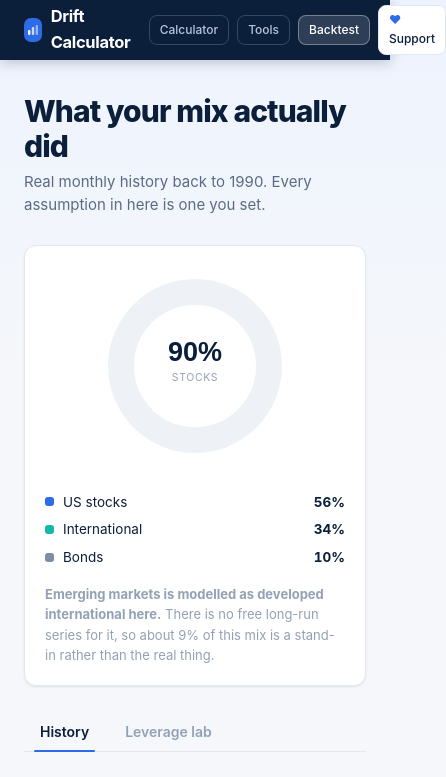
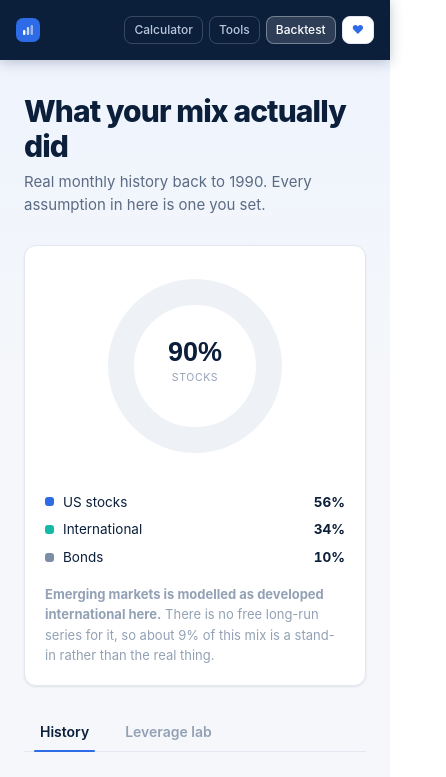
Before and after one commit to driftcalc/driftcalc, a plain HTML site: page backtest.html in a window 390 px wide. Shown: the top 777 px of the page, 446 px wide, since content can reach past the window. Drawn offline with Linux system fonts and the light colour scheme.

Commit message:
Stop the backtest page scrolling sideways on a phone
Calculator, Tools, Backtest and Support did not fit the header on any phone,
so the whole page scrolled 57px sideways at 390 wide. Support now shrinks to
the heart, the spacing tightens, and below 430px the logo keeps its mark and
drops the name, the same as the home page. If the bar still does not fit, it
scrolls on its own rather than the page.

Co-Authored-By: Claude Opus 5.5 <noreply@anthropic.com>
Claude-Session: https://claude.ai/code/session_01MTKiEjiEC96ChFtUrVeZaL

```diff
--- a/backtest.html
+++ b/backtest.html
@@ -46,7 +46,21 @@ header{background:var(--navy);position:sticky;top:0;z-index:50;box-shadow:0 1px
 .hbar{display:flex;align-items:center;justify-content:space-between;height:60px;gap:12px}
 .logo{font-weight:700;font-size:16.5px;letter-spacing:-.02em;display:flex;align-items:center;gap:9px;color:#fff;font-family:var(--disp);text-decoration:none}
 .logo-mark{width:24px;height:24px;border-radius:7px;background:var(--accent);display:flex;align-items:center;justify-content:center}
-.hbtns{display:flex;align-items:center;gap:8px}
+.hbtns{display:flex;align-items:center;gap:8px;min-width:0}
+/* Four buttons did not fit a phone, so the whole page scrolled sideways. Same
+   answer as the home page: Support shrinks to the heart, the spacing tightens,
+   and on the narrowest phones the logo keeps its mark and drops the name. If
+   it still does not fit, the bar scrolls on its own rather than the page. */
+@media(max-width:599.98px){
+  header .wrap{padding:0 16px}
+  .hbtns{gap:6px;overflow-x:auto;scrollbar-width:none}
+  .hbtns::-webkit-scrollbar{display:none}
+  .hbtns .btn{flex:none}
+  .hbtns .btn.tiny{padding:4px 9px}
+  .h-sup-txt{display:none}
+  .logo{white-space:nowrap}
+}
+@media(max-width:429.98px){.logo{font-size:0;gap:0}}
 .btn{font-family:inherit;font-size:13px;font-weight:500;border:1px solid var(--border);background:var(--card);color:var(--ink);border-radius:8px;padding:7px 13px;cursor:pointer;transition:all .15s;text-decoration:none;display:inline-block}
 .btn.tiny{font-size:12px;padding:5px 10px}
 .btn.ghost{border-color:rgba(255,255,255,.18);background:transparent;color:#B9C6DB}
@@ -118,7 +132,7 @@ footer{margin-top:44px;padding:26px 0 60px;border-top:1px solid var(--border);fo
     <a class="btn ghost tiny" href="/">Calculator</a>
     <a class="btn ghost tiny" href="/tools.html">Tools</a>
     <a class="btn ghost tiny" href="/backtest.html" aria-current="page">Backtest</a>
-    <a class="btn tiny" href="https://ko-fi.com/driftcalc" target="_blank" rel="noopener"><span style="color:var(--accent)">&hearts;</span> Support</a>
+    <a class="btn tiny h-sup" href="https://ko-fi.com/driftcalc" target="_blank" rel="noopener" aria-label="Support Drift Calc on Ko-fi"><span style="color:var(--accent)">&hearts;</span><span class="h-sup-txt"> Support</span></a>
   </div>
 </div></header>
 
```
